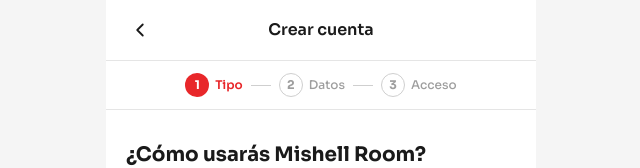
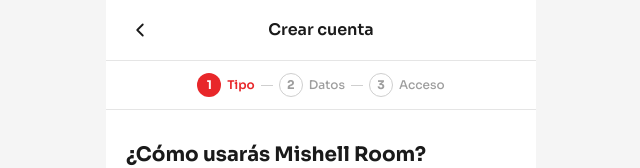
Before and after one commit to NewRenTL/mishell-room-platform-app, a React (Vite) app: page /register in a window 1280 px wide. Shown: the top 168 px of the page, without its empty margins (319-959 px from the left). Built offline with nearby package versions, Linux system fonts and the light colour scheme; no server answers; what @capacitor/core would draw is missing.

Commit message:
hotfix: stepper with overflow-hidden

```diff
--- a/src/components/ui/Stepper.tsx
+++ b/src/components/ui/Stepper.tsx
@@ -9,7 +9,7 @@
 
 export function Stepper({ steps, current }: StepperProps) {
   return (
-    <div className="flex items-center justify-center px-5 py-3 bg-white border-b border-ink-100 overflow-x-auto">
+    <div className="flex items-center justify-center px-3 py-3 bg-white border-b border-ink-100 overflow-hidden">
       {steps.map((step, i) => {
         const done   = i < current;
         const active = i === current;
@@ -37,7 +37,7 @@
               </span>
             </div>
             {i < steps.length - 1 && (
-              <div className="w-5 h-px bg-ink-200 mx-2 shrink-0" />
+              <div className="w-3 h-px bg-ink-200 mx-1.5 shrink-0" />
             )}
           </div>
         );
```
